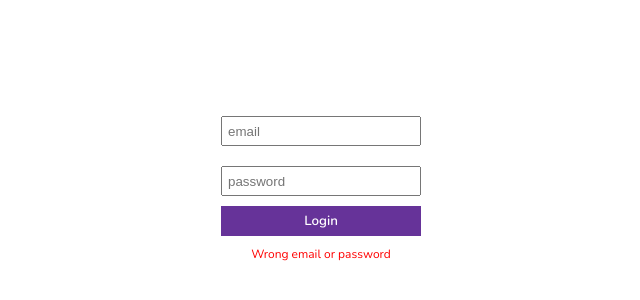
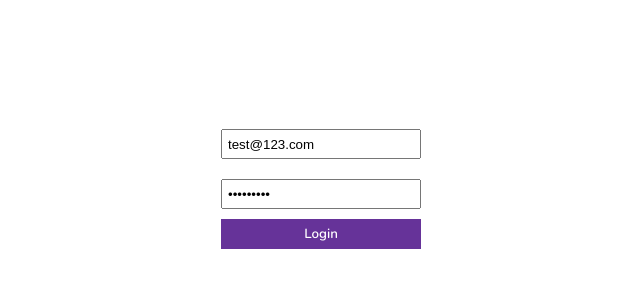
Before and after one commit to herby0sbourne/admin-dashboard, a React (Create React App) app: page /login in a window 1280 px wide. Shown: the part 216-516 px from the top of the page, without its empty margins (319-959 px from the left). Built offline with nearby package versions, Linux system fonts and the light colour scheme; no server answers.

Commit message:
update login page to add user to AuthContext

```diff
--- a/src/pages/login/Login.jsx
+++ b/src/pages/login/Login.jsx
@@ -1,20 +1,25 @@
-import React, { useState } from 'react';
+import React, { useContext, useState } from 'react';
 import { useNavigate } from 'react-router-dom';
 import { signInWithEmailAndPassword } from 'firebase/auth';
+
 import { auth } from '../../firebase/firebase';
+import { AuthContext } from '../../context/AuthContext';
 import './login.scss';
 
 const Login = () => {
-  const [error, setError] = useState(true);
-  const [user, setUser] = useState({ email: '', password: '' });
+  const { addUser } = useContext(AuthContext);
+  const [error, setError] = useState(false);
+  const [user, setUser] = useState({ email: 'test@123.com', password: '123456789' });
+  // const [user, setUser] = useState({ email: '', password: '' });
   const navigate = useNavigate();
 
   const handleSubmit = (e) => {
     e.preventDefault();
+
     signInWithEmailAndPassword(auth, user.email, user.password)
       .then((userCredential) => {
-        const user = userCredential.user;
-        console.log(user);
+        const { email, displayName, uid } = userCredential.user;
+        addUser({ email, displayName, uid });
         navigate('/');
       })
       .catch((error) => {
@@ -32,11 +37,18 @@ const Login = () => {
   return (
     <div className="login">
       <form onSubmit={handleSubmit}>
-        <input type="email" name="email" placeholder="email" onChange={handleChange} />
+        <input
+          type="email"
+          name="email"
+          placeholder="email"
+          onChange={handleChange}
+          value={user.email}
+        />
         <input
           type="password"
           name="password"
           placeholder="password"
+          value={user.password}
           onChange={handleChange}
         />
         <button type="submit">Login</button>
```
